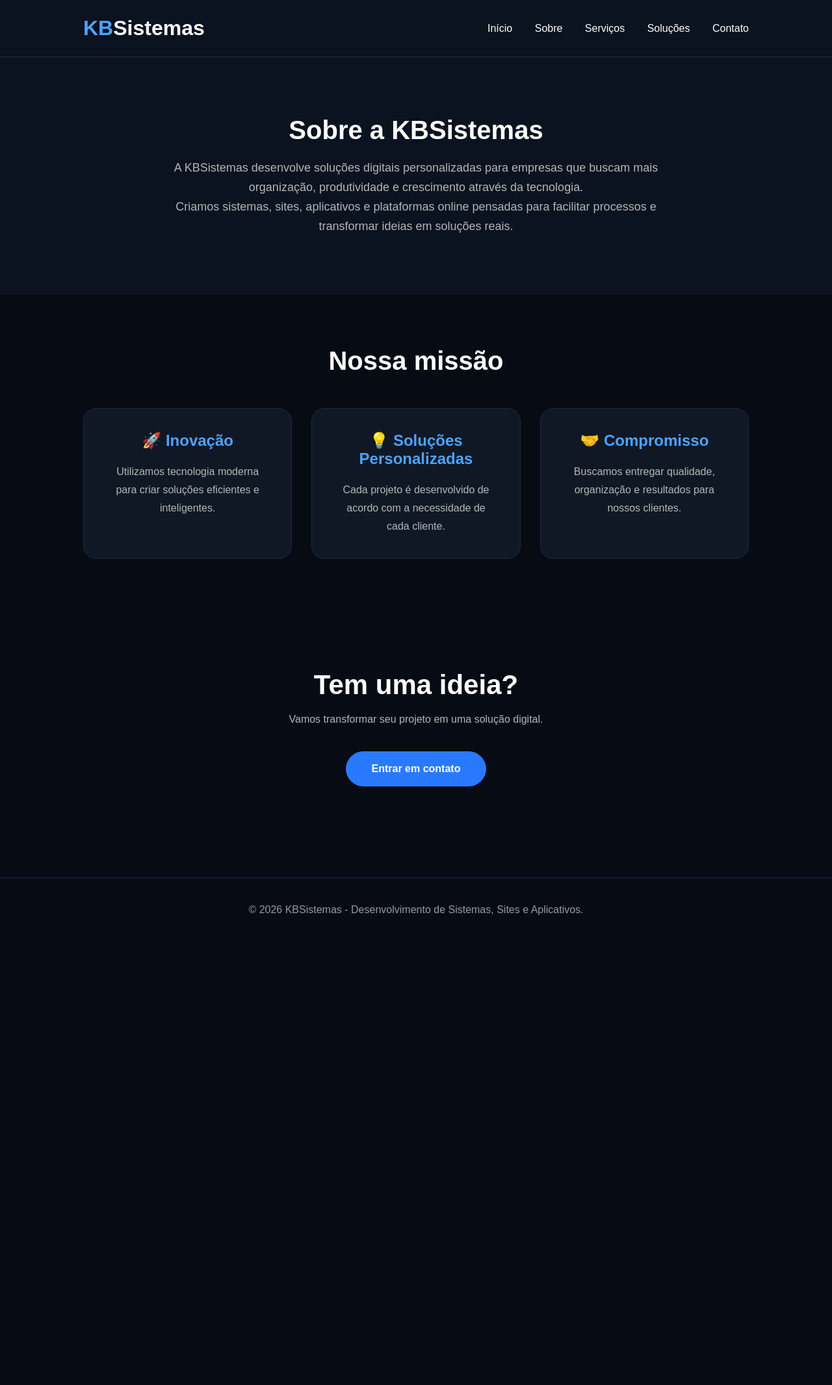
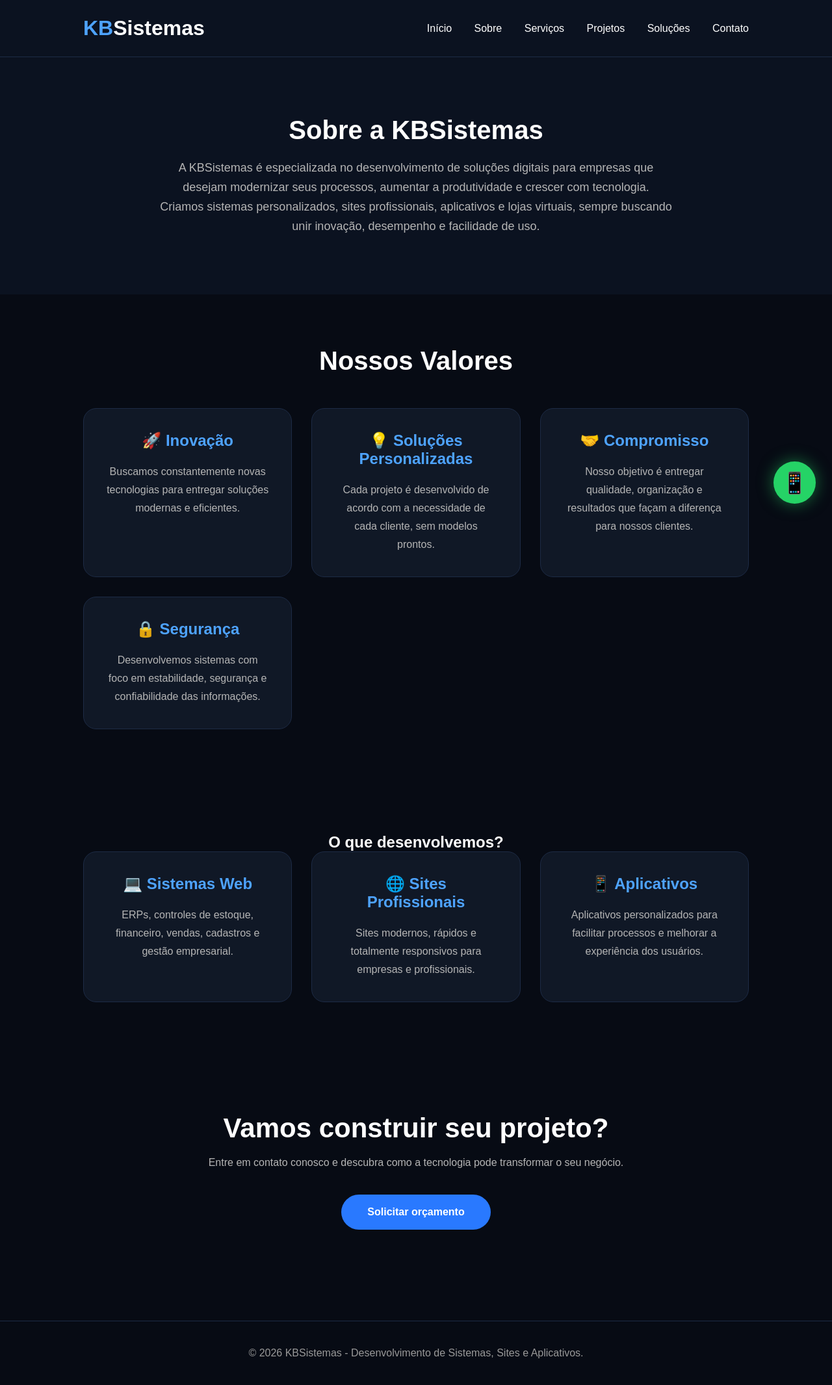
Before and after one commit to kauabarbosaa1728-web/kbsistemas-site, a Flask app: page /sobre in a window 1280 px wide. Shown: the whole page at 65% size. Before the commit the page ends 1408 px from the top, so only its background shows below. Run offline with Flask 3, Linux system fonts and the light colour scheme.

Commit message:
Update sobre.html

```diff
--- a/templates/sobre.html
+++ b/templates/sobre.html
@@ -12,22 +12,20 @@
 
 </head>
 
-
 <body>
-
 
 <header>
 
 <div class="logo">
-    <h1>KB<span>Sistemas</span></h1>
+<h1>KB<span>Sistemas</span></h1>
 </div>
-
 
 <nav>
 
 <a href="/">Início</a>
 <a href="/sobre">Sobre</a>
 <a href="/servicos">Serviços</a>
+<a href="/projetos">Projetos</a>
 <a href="/planos">Soluções</a>
 <a href="/contato">Contato</a>
 
@@ -35,141 +33,142 @@
 
 </header>
 
-
-
-
-
 <section class="destaque">
 
-
-<h1>
-Sobre a KBSistemas
-</h1>
-
+<h1>Sobre a KBSistemas</h1>
 
 <p>
-
-A KBSistemas desenvolve soluções digitais personalizadas
-para empresas que buscam mais organização, produtividade
-e crescimento através da tecnologia.
-
+A KBSistemas é especializada no desenvolvimento de soluções digitais para empresas que desejam modernizar seus processos, aumentar a produtividade e crescer com tecnologia.
 </p>
 
-
-
 <p>
-
-Criamos sistemas, sites, aplicativos e plataformas online
-pensadas para facilitar processos e transformar ideias
-em soluções reais.
-
+Criamos sistemas personalizados, sites profissionais, aplicativos e lojas virtuais, sempre buscando unir inovação, desempenho e facilidade de uso.
 </p>
-
 
 </section>
 
-
-
-
-
 <section class="servicos-home">
 
-
-<h1>
-Nossa missão
-</h1>
-
+<h1>Nossos Valores</h1>
 
 <div class="cards">
-
-
 
 <div class="card">
 
 <h2>🚀 Inovação</h2>
 
 <p>
-Utilizamos tecnologia moderna para criar soluções
-eficientes e inteligentes.
+Buscamos constantemente novas tecnologias para entregar soluções modernas e eficientes.
 </p>
 
 </div>
-
-
-
 
 <div class="card">
 
 <h2>💡 Soluções Personalizadas</h2>
 
 <p>
-Cada projeto é desenvolvido de acordo com a necessidade
-de cada cliente.
+Cada projeto é desenvolvido de acordo com a necessidade de cada cliente, sem modelos prontos.
 </p>
 
 </div>
-
-
-
 
 <div class="card">
 
 <h2>🤝 Compromisso</h2>
 
 <p>
-Buscamos entregar qualidade, organização e resultados
-para nossos clientes.
+Nosso objetivo é entregar qualidade, organização e resultados que façam a diferença para nossos clientes.
 </p>
 
 </div>
 
+<div class="card">
 
+<h2>🔒 Segurança</h2>
+
+<p>
+Desenvolvemos sistemas com foco em estabilidade, segurança e confiabilidade das informações.
+</p>
 
 </div>
 
+</div>
 
 </section>
 
+<section class="projetos">
 
+<h1>O que desenvolvemos?</h1>
 
+<div class="cards">
 
+<div class="card">
+
+<h2>💻 Sistemas Web</h2>
+
+<p>
+ERPs, controles de estoque, financeiro, vendas, cadastros e gestão empresarial.
+</p>
+
+</div>
+
+<div class="card">
+
+<h2>🌐 Sites Profissionais</h2>
+
+<p>
+Sites modernos, rápidos e totalmente responsivos para empresas e profissionais.
+</p>
+
+</div>
+
+<div class="card">
+
+<h2>📱 Aplicativos</h2>
+
+<p>
+Aplicativos personalizados para facilitar processos e melhorar a experiência dos usuários.
+</p>
+
+</div>
+
+</div>
+
+</section>
 
 <section class="contato-home">
 
-
-<h1>
-Tem uma ideia?
-</h1>
-
+<h1>Vamos construir seu projeto?</h1>
 
 <p>
-Vamos transformar seu projeto em uma solução digital.
+Entre em contato conosco e descubra como a tecnologia pode transformar o seu negócio.
 </p>
 
+<a href="/orcamento" class="botao">
 
-<a href="/contato" class="botao">
-
-Entrar em contato
+Solicitar orçamento
 
 </a>
 
-
 </section>
 
+<a href="https://wa.me/5511911524799?text=Olá,%20gostaria%20de%20fazer%20um%20orçamento" class="whatsapp">
 
+📱
 
-
+</a>
 
 <footer>
 
 <p>
+
 © 2026 KBSistemas - Desenvolvimento de Sistemas, Sites e Aplicativos.
+
 </p>
 
 </footer>
 
-
-
 </body>
 
 </html>
```
